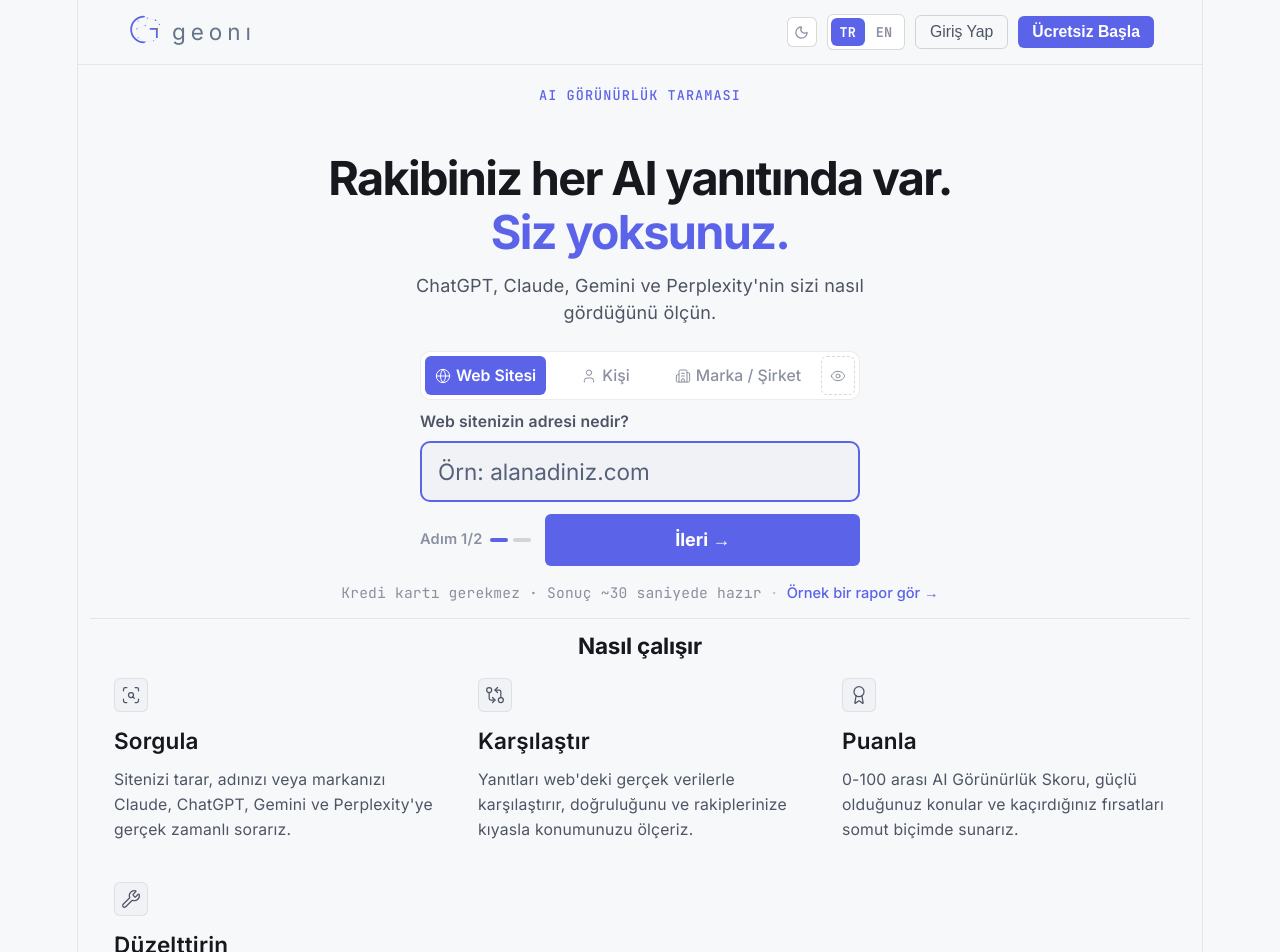
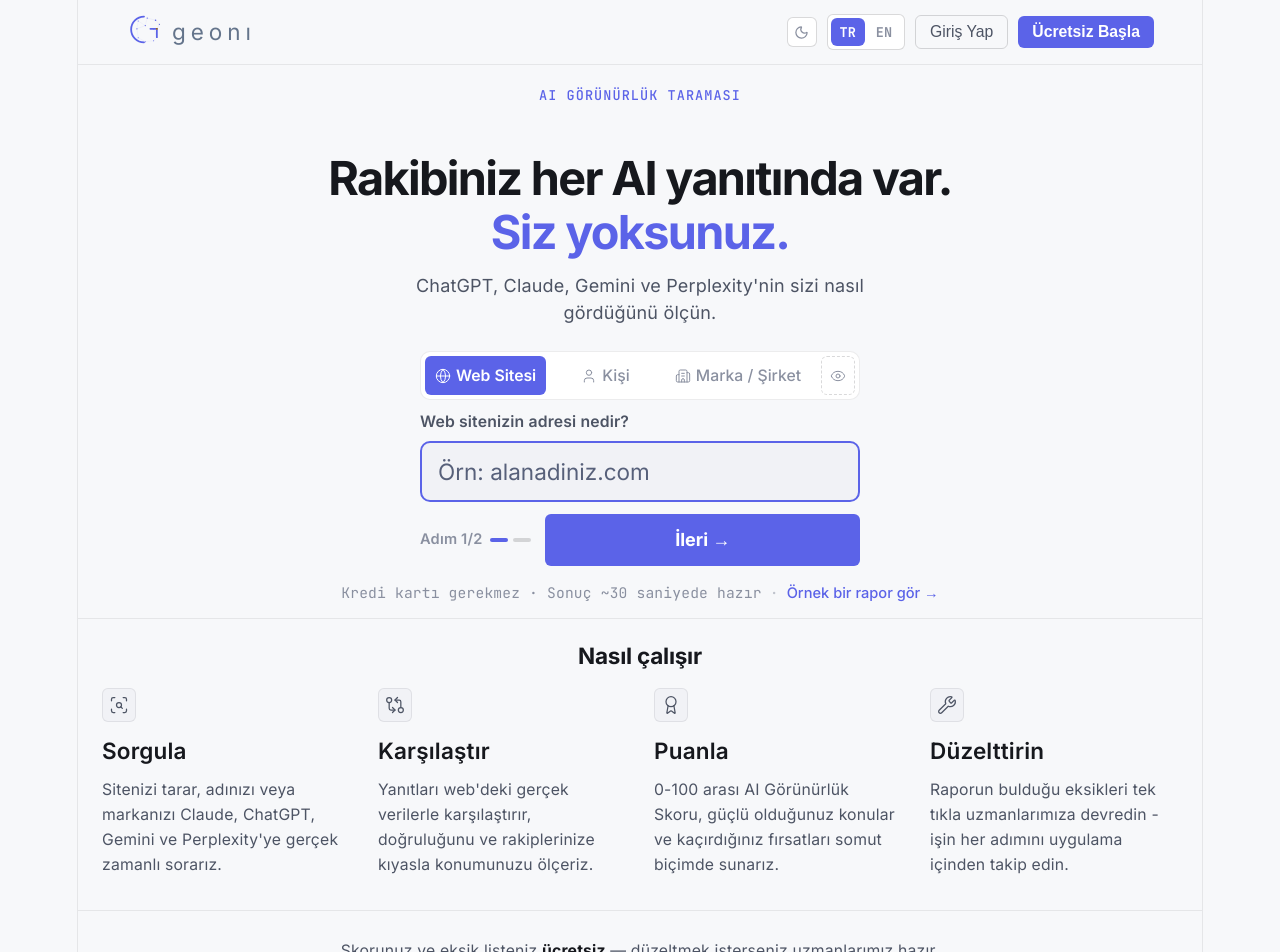
Before and after one commit to cagrikan/geoni-frontend, a React (Vite) app: page / in a window 1280 px wide. Shown: the top 952 px of the page. Built offline with nearby package versions, Linux system fonts and the light colour scheme; no server answers.

Commit message:
Nasil calisir 4 adima gecince grid 3 sutunda kalmisti - 4 sutun + genis konteyner (tablet 2x2, mobil 1)

```diff
--- a/src/App.css
+++ b/src/App.css
@@ -390,8 +390,8 @@
 /* ===== NASIL CALISIR: tam genislik, 3 sutun band ===== */
 .how-band {
   border-top: 1px solid var(--border);
-  padding: 14px 24px 28px;
-  max-width: 1100px;
+  padding: 24px 24px 32px;
+  max-width: 1200px;
   margin: 0 auto;
   text-align: center;
 }
@@ -404,9 +404,12 @@
 }
 .how-grid {
   display: grid;
-  grid-template-columns: repeat(3, 1fr);
-  gap: 40px;
+  grid-template-columns: repeat(4, 1fr);
+  gap: 28px;
   text-align: left;
+}
+@media (max-width: 900px) {
+  .how-grid { grid-template-columns: repeat(2, 1fr); gap: 28px; }
 }
 .how-col__icon {
   display: flex;
```
